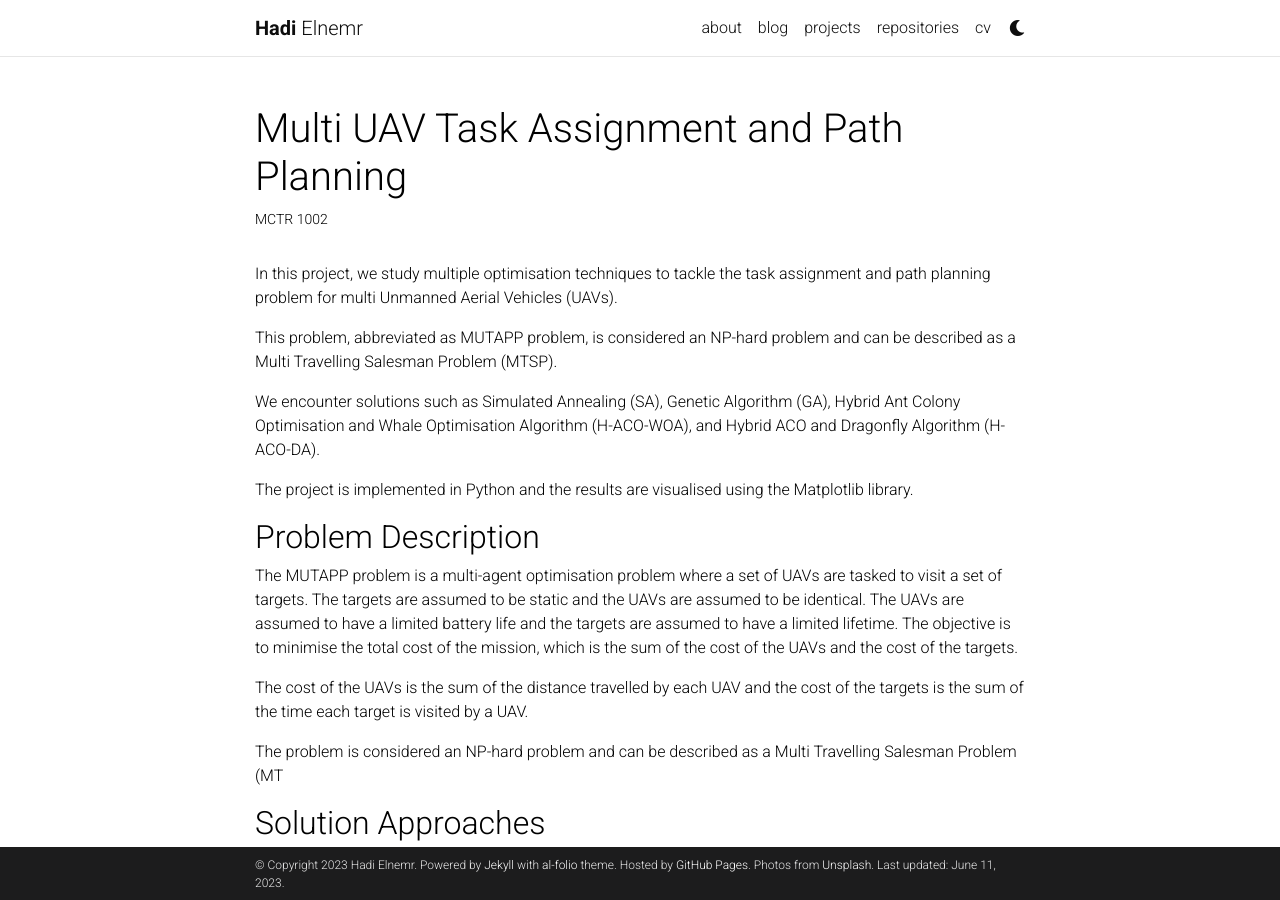
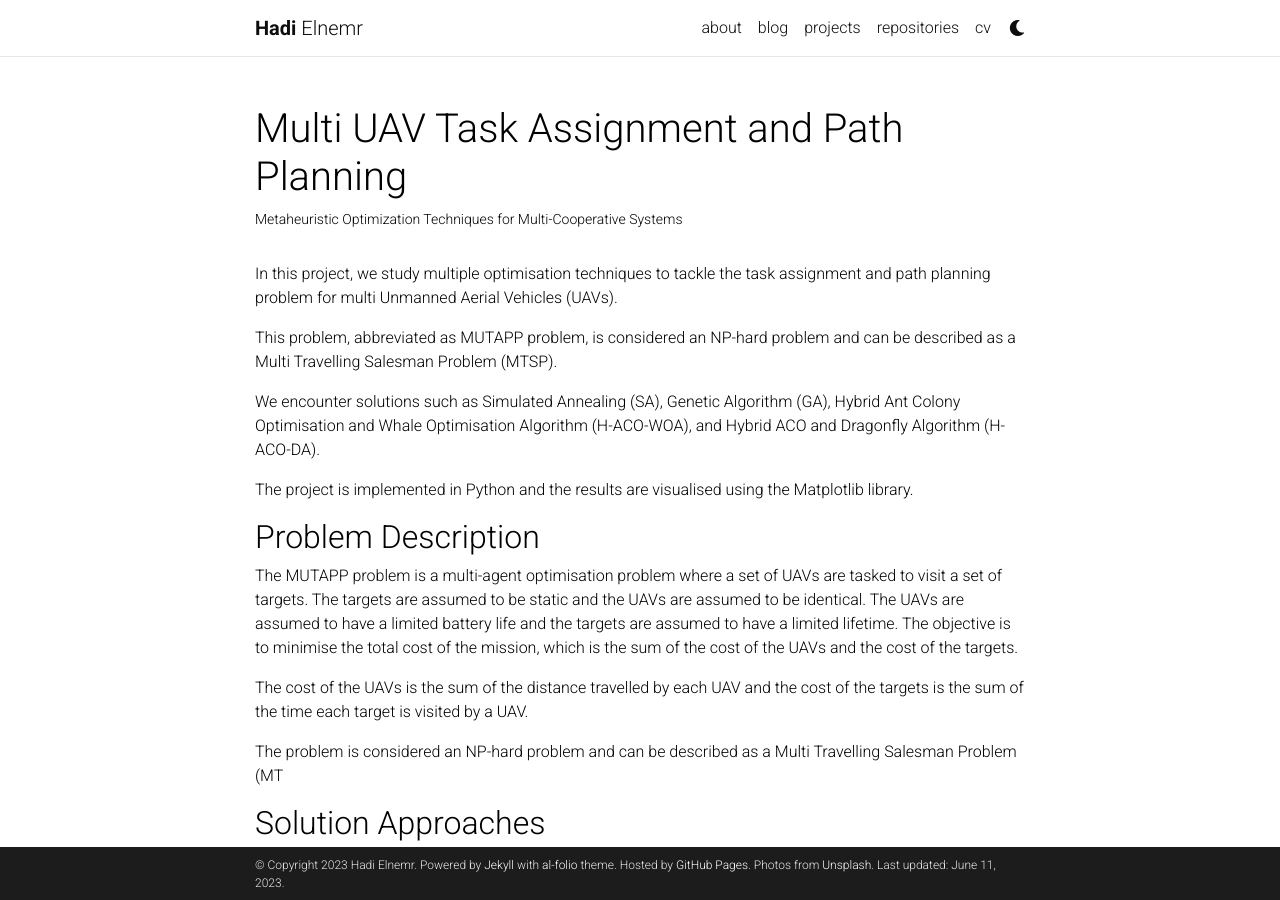
Before and after one commit to HadiElnemr/HadiElnemr.github.io, a Jekyll site: the page built from _projects/multi_uav_task_assignment_and_path_planning.md, in a window 1280 px wide and 900 px high. Built offline with Jekyll 4.4.1, drawn with Linux system fonts in a browser that asks for light colours; comment, search, counter and statistics services are not loaded; a style sheet for code colours, icons or effects is not loaded.

Commit message:
course name modified

```diff
--- a/_projects/multi_uav_task_assignment_and_path_planning.md
+++ b/_projects/multi_uav_task_assignment_and_path_planning.md
@@ -1,7 +1,7 @@
 ---
 layout: page
 title: Multi UAV Task Assignment and Path Planning
-description: MCTR 1002
+description: Metaheuristic Optimization Techniques for Multi-Cooperative Systems
 # img:  /assets/img/Numerics_icon.jpeg
 importance: 1
 github: https://github.com/HadiElnemr/UAVs-Task-Assignment-and-Path-Planning
```
